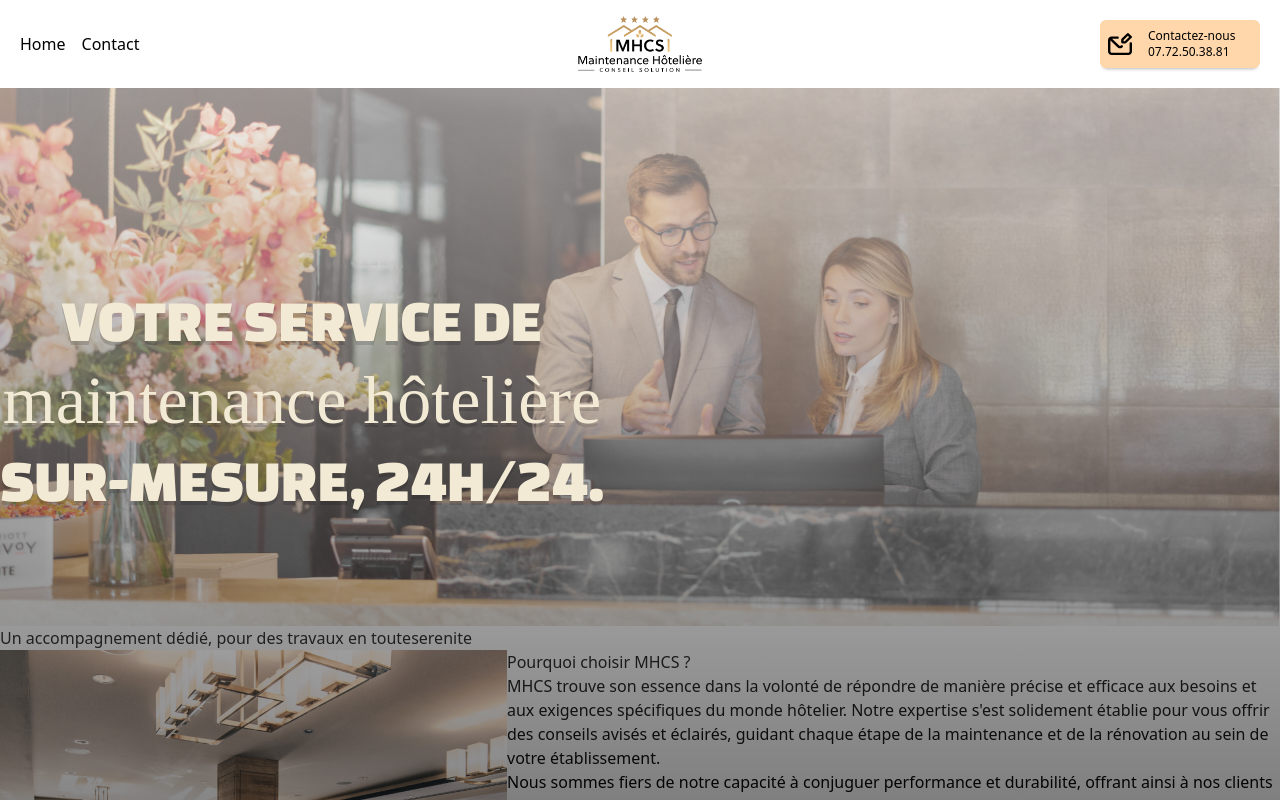
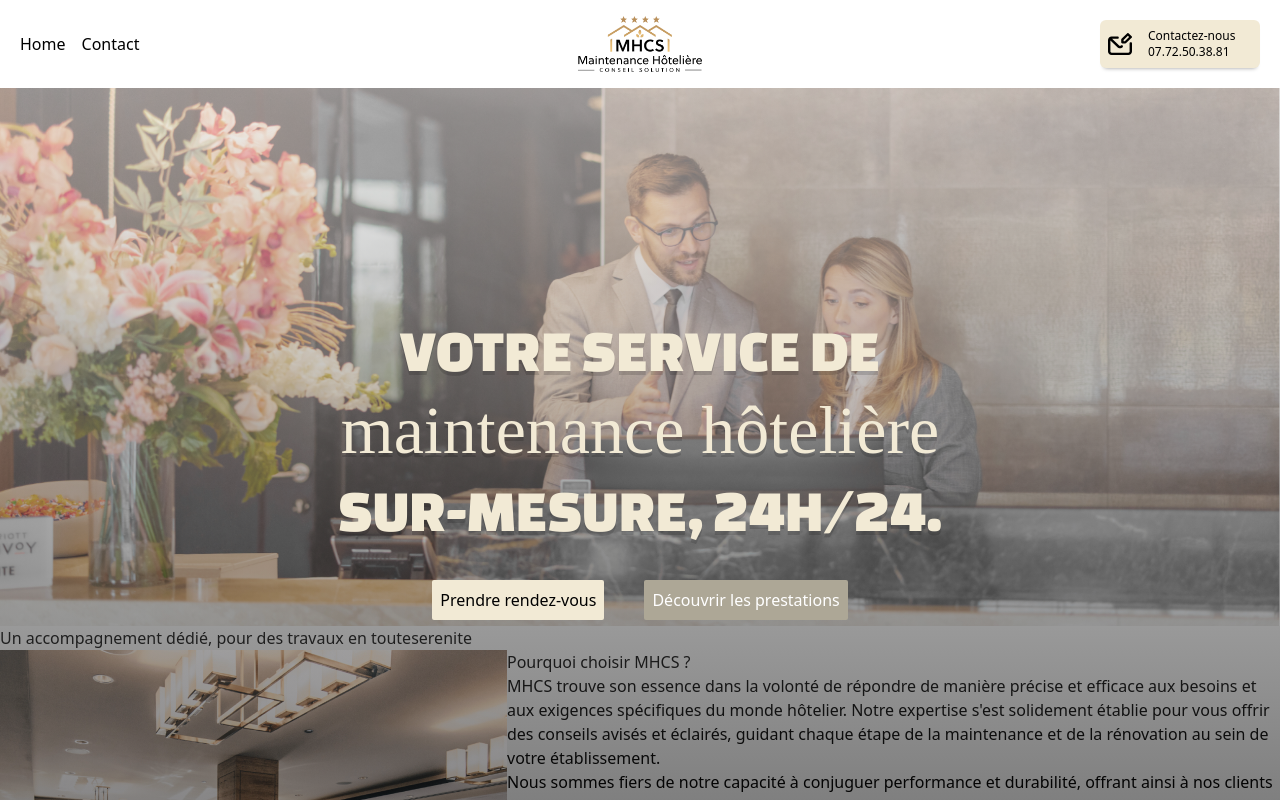
Before and after one commit to Pakku73/MHCS, a React (Vite) app: page / in a window 1280 px wide. Shown: the top 800 px of the page. Built offline with nearby package versions, Linux system fonts and the light colour scheme; a web font is replaced by a local one.

Commit message:
Ajout hover bouttons

```diff
--- a/src/components/common/navbar.tsx
+++ b/src/components/common/navbar.tsx
@@ -19,7 +19,7 @@ export const Navbar = () => {
             <img src={Logo} alt="logo" className="h-14 w-30" />
           </div>
 
-          <div className="flex p-2 align-center bg-[#ffd7ab] w-40 rounded-[6px] text-xs shadow-[0_4px_4px_-4px_rgba(0,0,0,0.4)]">
+          <div className="flex p-2 align-center bg-[#f2ead5] w-40 rounded-[6px] text-xs shadow-[0_4px_4px_-4px_rgba(0,0,0,0.4)]">
             <img
               className="w-6 mr-4"
               src="../../../public/assets/icons/mail.svg"
--- a/src/containers/home/heroBanner.tsx
+++ b/src/containers/home/heroBanner.tsx
@@ -7,17 +7,17 @@ export const HeroBanner = () => {
 
     <div>
 
-      <div className="flex absolute z-15 h-full w-full">
+      <div className="flex flex-col mt-80 absolute z-15 h-full w-full">
 
-        <h1 className="flex flex-col justify-center items-center ml-50 z-10 text-[500] gap-4 text-6xl text-center">
+        <h1 className="flex flex-col mb-10 justify-center items-center ml-50 z-10 text-[500] gap-4 text-6xl text-center">
             <span className="font-ChangeOne uppercase text-[#f2ead5] [text-shadow:_0_4px_0_rgb(0_0_0_/_14%)]">Votre service de</span>
             <span className="font-Neonderthaw text-[68px] text-[#f2ead5] [text-shadow:_0_4px_0_rgb(0_0_0_/_14%)]">maintenance hôtelière</span>
             <span className="font-ChangeOne uppercase text-[#f2ead5] [text-shadow:_0_4px_0_rgb(0_0_0_/_14%)]">Sur-mesure, 24H/24.</span>
         </h1>
 
-        <div>
-        <button className="bg-white color-[#000000]">Prendre rendez-vous</button>
-        <button>Découvrir les prestations</button>
+        <div className="flex z-10 justify-center items-center gap-10">
+          <button className="bg-[#f2ead5] text-black p-2 rounded-[2px] hover:bg-[#000000] hover:text-[#f2ead5]">Prendre rendez-vous</button>
+          <button className="bg-[#ada796] text-white p-2 rounded-[2px] hover:bg-[#ffffff] hover:text-[#ada796]">Découvrir les prestations</button>
         </div>
 
       </div>
```
Also changed, not shown: src/components/common/Button.tsx (line endings or trailing spaces).
